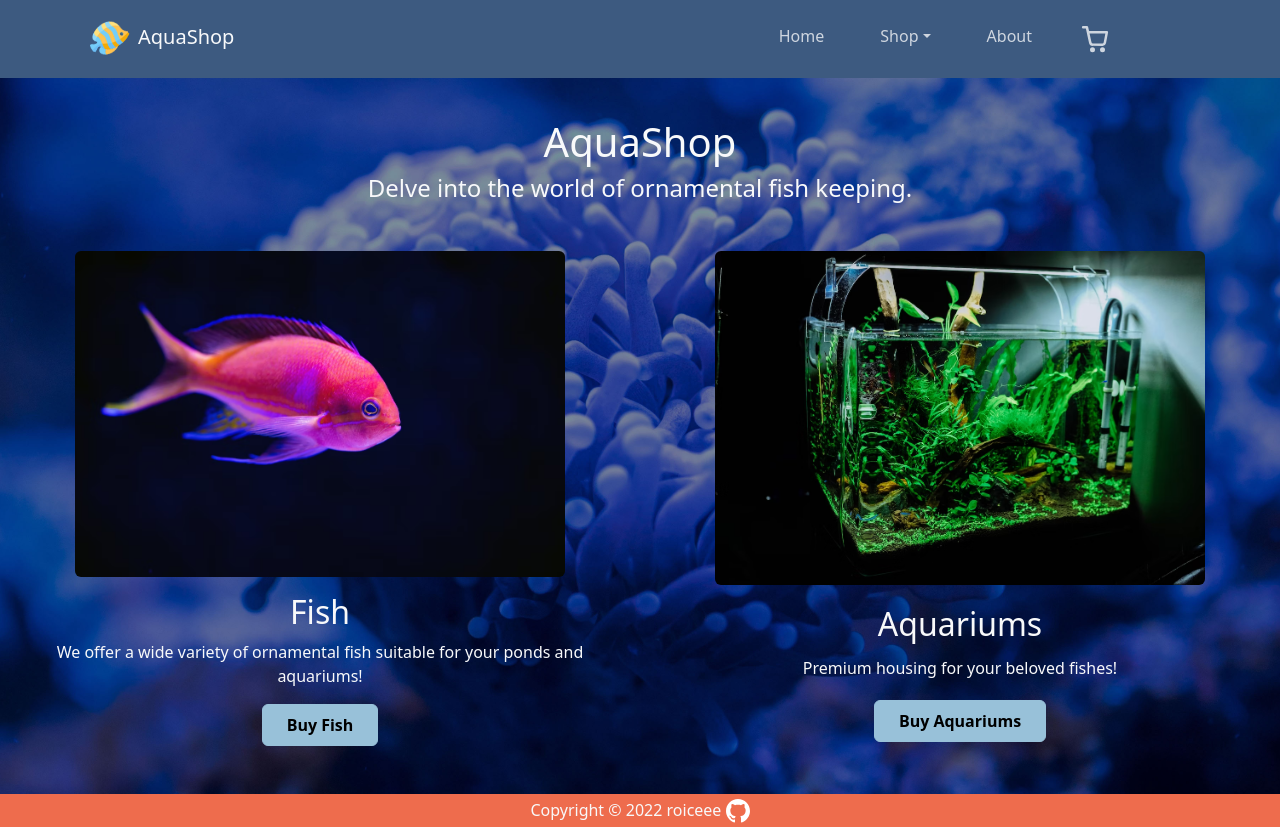
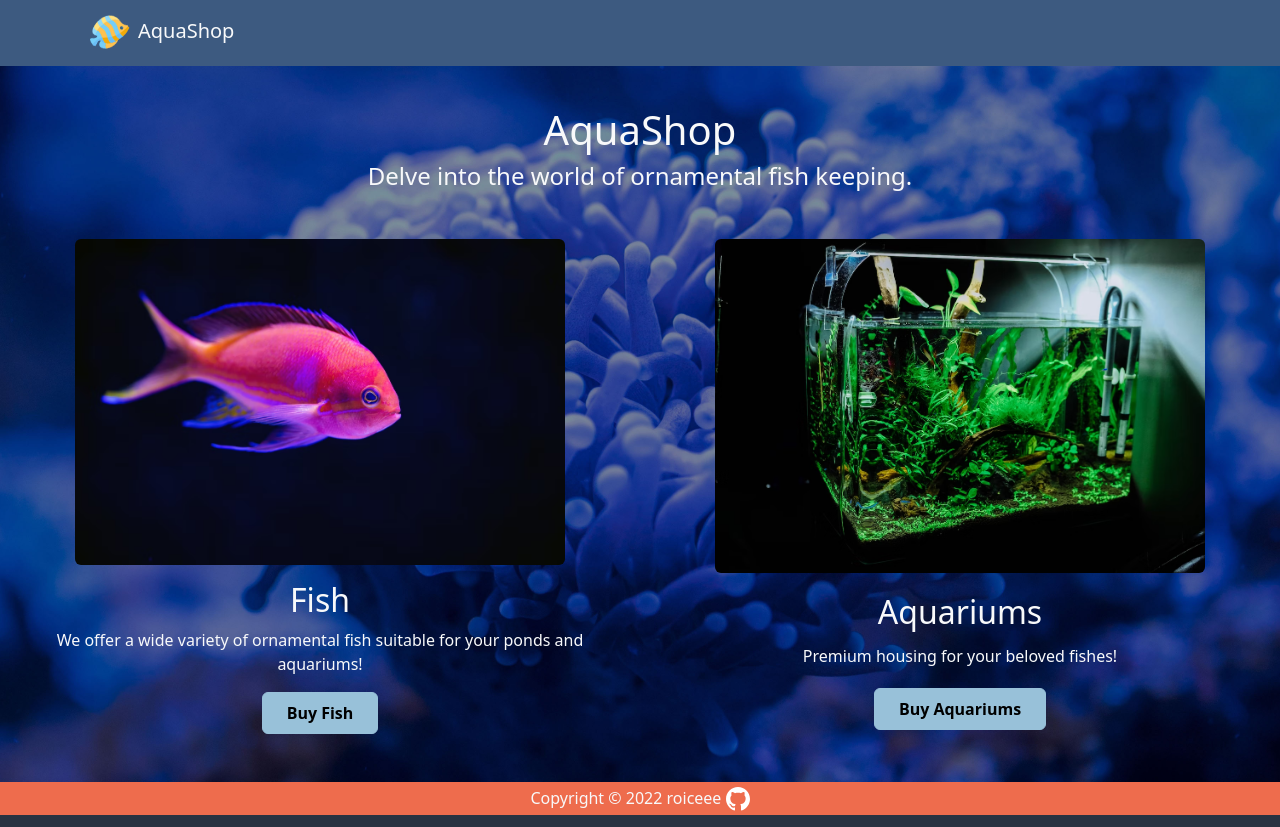
Before and after one commit to roiceee/shopping-cart, a React (Create React App) app: page / in a window 1280 px wide. Built offline with nearby package versions, Linux system fonts and the light colour scheme.

Commit message:
fix navbar

```diff
--- a/src/components/navbar/navbar.tsx
+++ b/src/components/navbar/navbar.tsx
@@ -1,4 +1,4 @@
-import * as React from "react";
+import React, { useEffect, useState } from "react";
 import Navbar from "react-bootstrap/esm/Navbar";
 import Container from "react-bootstrap/esm/Container";
 import Nav from "react-bootstrap/esm/Nav";
@@ -10,6 +10,11 @@ import Offcanvas from "react-bootstrap/esm/Offcanvas";
 import "./navbar.scss";
 
 function NavigationBar() {
+  const [show, setShow] = useState(false);
+
+  const handleClose = () => setShow(false);
+  const toggleShow = () => setShow((s) => !s);
+
   return (
     <Navbar bg="first" variant="dark" expand="md">
       <Container>
@@ -19,14 +24,19 @@ function NavigationBar() {
             AquaShop
           </Link>
         </Navbar.Brand>
-        <Navbar.Toggle aria-controls="navbarScroll" />
-        <Navbar.Offcanvas
+        <Navbar.Toggle aria-controls="navbarScroll" onClick={toggleShow} />
+        <Offcanvas
+          show={show}
           id={`offcanvasNavbar-expand-md`}
           aria-labelledby={`offcanvasNavbarLabel-expand-md`}
           placement="end"
           className="bg-black opacity-75 w-auto text-light"
+          onHide={handleClose}
         >
-          <Offcanvas.Header closeButton className="bg-first">
+          <Offcanvas.Header
+            closeButton
+            className="bg-first"
+          >
             <Offcanvas.Title id="offcanvasNavbarLabel-expand-md">
               AquaShop
             </Offcanvas.Title>
@@ -35,7 +45,7 @@ function NavigationBar() {
             <Nav className="justify-content-end flex-grow-1 pe-3">
               <Navbar.Text className="mx-5">
                 <Nav className="me-auto">
-                  <Navbar.Text className="mx-md-4">
+                  <Navbar.Text className="mx-md-4" onClick={handleClose}>
                     <Link to="/" className="text-decoration-none">
                       Home
                     </Link>
@@ -45,19 +55,31 @@ function NavigationBar() {
                     menuVariant="dark"
                     className="mx-md-4"
                   >
-                    <NavDropdown.Item as={Link} to="/fish">
+                    <NavDropdown.Item
+                      as={Link}
+                      to="/fish"
+                      onClick={handleClose}
+                    >
                       Fish
                     </NavDropdown.Item>
-                    <NavDropdown.Item as={Link} to="/aquariums">
+                    <NavDropdown.Item
+                      as={Link}
+                      to="/aquariums"
+                      onClick={handleClose}
+                    >
                       Aquariums
                     </NavDropdown.Item>
                   </NavDropdown>
                   <Navbar.Text className="mx-md-4">
-                    <Link to="/about" className="text-decoration-none">
+                    <Link
+                      to="/about"
+                      className="text-decoration-none"
+                      onClick={handleClose}
+                    >
                       About
                     </Link>
                   </Navbar.Text>
-                  <Navbar.Text className="mx-md-4">
+                  <Navbar.Text className="mx-md-4" onClick={handleClose}>
                     <Link to="/cart">
                       <img id="cart-icon" src={cartIcon} />
                     </Link>
@@ -66,7 +88,7 @@ function NavigationBar() {
               </Navbar.Text>
             </Nav>
           </Offcanvas.Body>
-        </Navbar.Offcanvas>
+        </Offcanvas>
       </Container>
     </Navbar>
   );
```
